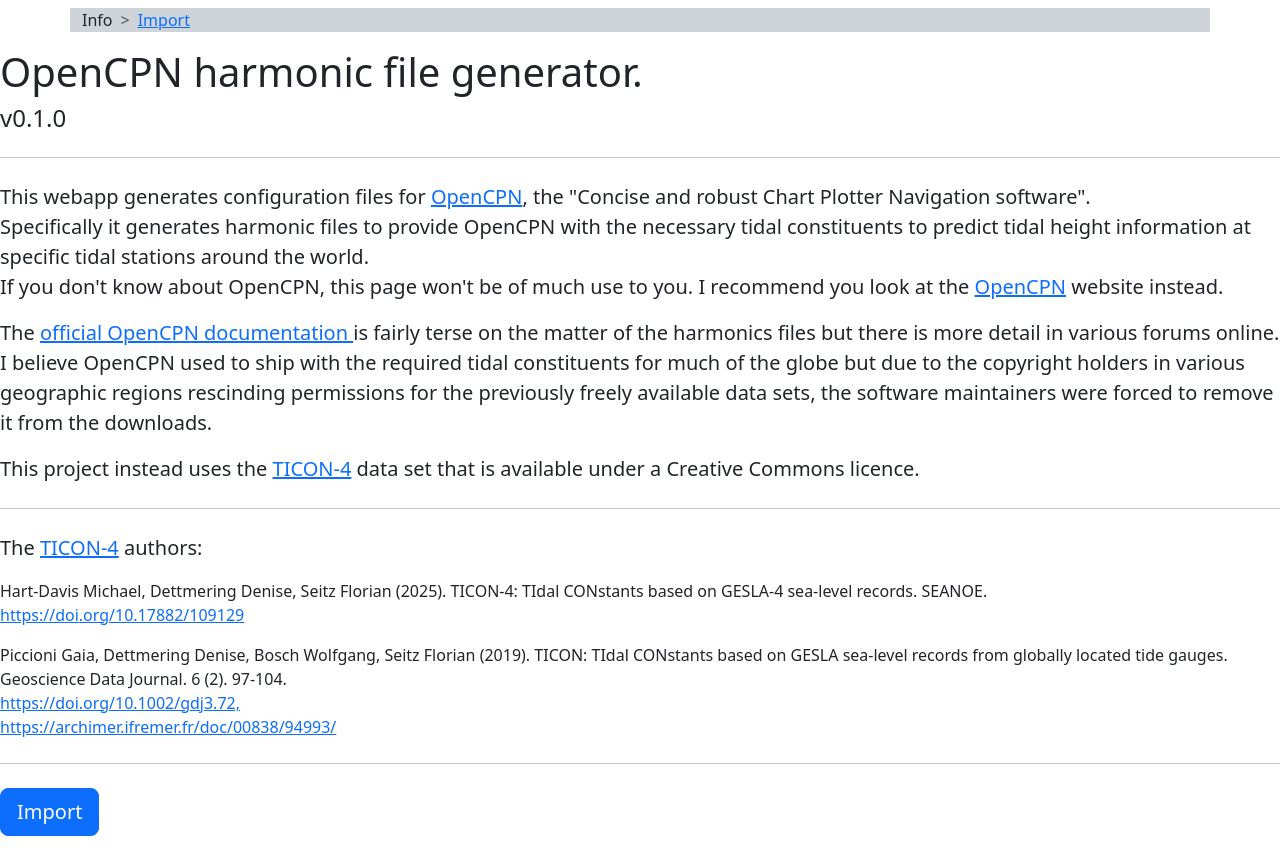
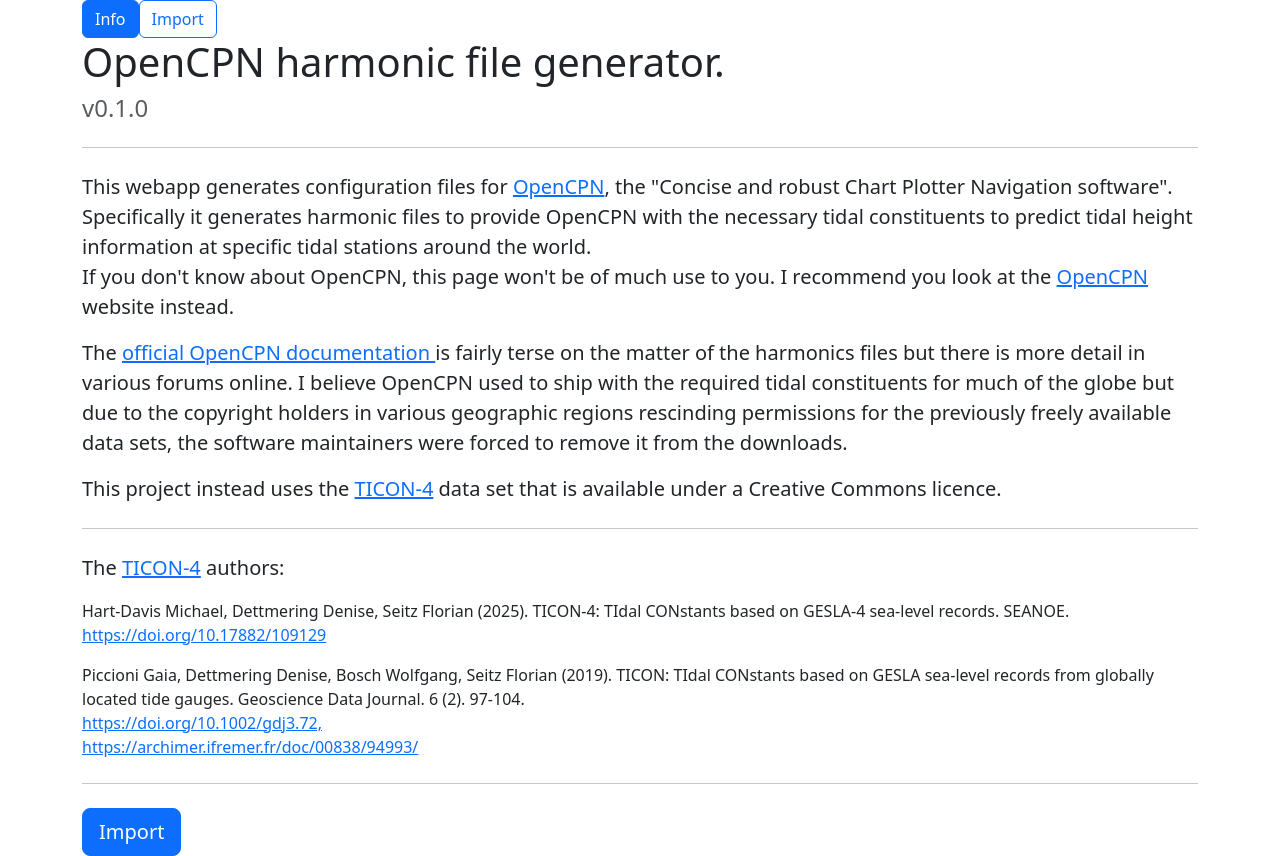
Before and after one commit to mrdunk/OpenCPN_harmonics_chooser, a website built with Parcel: page src/index.html in a window 1280 px wide. Built offline with nearby package versions, Linux system fonts and the light colour scheme.

Commit message:
Swapped main menu for radio buttons.

```diff
--- a/src/config.ts
+++ b/src/config.ts
@@ -83,7 +83,18 @@
     return;
   }
   form_div.empty();
-  form_div.html("<b>Loading countries....</b>");
+  let placeholder = "";
+  placeholder += "<p><b>Loading countries....</b></p>";
+  placeholder += "<p class='card-text placeholder-glow'>";
+  placeholder += "<span class='placeholder col-10'>test</span>";
+  placeholder += "<span class='placeholder col-10'>test</span>";
+  placeholder += "<span class='placeholder col-10'>test</span>";
+  placeholder += "<span class='placeholder col-10'>test</span>";
+  placeholder += "<span class='placeholder col-10'>test</span>";
+  placeholder += "<span class='placeholder col-10'>test</span>";
+  placeholder += "</p>";
+  placeholder += "<p></p>";
+  form_div.html(placeholder);
 }
 
 export function display_countries(country_details) {
--- a/src/index.html
+++ b/src/index.html
@@ -11,6 +11,8 @@
     <link
       rel="stylesheet"
       href="https://cdn.jsdelivr.net/npm/bootstrap@5.3.8/dist/css/bootstrap.min.css"
+      integrity="sha384-sRIl4kxILFvY47J16cr9ZwB07vP4J8+LH7qKQnuqkuIAvNWLzeN8tE5YBujZqJLB"
+      crossorigin="anonymous"
     />
 
     <title>OpenCPN harmonic file generator.</title>
@@ -28,19 +30,22 @@
       integrity="sha384-ApNbgh9B+Y1QKtv3Rn7W3mgPxhU9K/ScQsAP7hUibX39j7fakFPskvXusvfa0b4Q"
       crossorigin="anonymous"
     ></script>
-    <script src="https://cdn.jsdelivr.net/npm/bootstrap@5.3.8/dist/js/bootstrap.min.js"></script>
+    <script
+      src="https://cdn.jsdelivr.net/npm/bootstrap@5.3.8/dist/js/bootstrap.min.js"
+      integrity="sha384-G/EV+4j2dNv+tEPo3++6LCgdCROaejBqfUeNjuKAiuXbjrxilcCdDz6ZAVfHWe1Y"
+      crossorigin="anonymous"
+    ></script>
 
-
-    <div class="bg-dark-subtle container sticky-top">
-      <div class="menu">
-        <nav style="--bs-breadcrumb-divider: '>';" class="my-2">
-          <ul class="breadcrumb"></ul>
-        </nav>
-      </div>
+    <div class="container sticky-top">
+      <div
+        class="btn-group menu"
+        role="group"
+        aria-label="Basic radio toggle button group"
+      ></div>
     </div>
 
     <div id="page-loading" class="d-none">
-      <div class="jumbotron">
+      <div class="container">
         <h1>OpenCPN harmonic file generator.</h1>
         <h4 title="sw_version"></h4>
         <hr class="my-4" />
@@ -53,9 +58,9 @@
     </div>
 
     <div id="page-info" class="d-none">
-      <div class="jumbotron">
+      <div class="container">
         <h1>OpenCPN harmonic file generator.</h1>
-        <h4 title="sw_version"></h4>
+        <h4 title="sw_version" class="text-body-secondary"></h4>
         <hr class="my-4" />
         <p class="lead">
           This webapp generates configuration files for
@@ -123,7 +128,7 @@
     </div>
 
     <div id="page-import" class="d-none">
-      <div class="jumbotron">
+      <div class="container">
         <p class="lead">Select downloaded data files to import.</p>
         <input
           type="file"
--- a/src/index.ts
+++ b/src/index.ts
@@ -27,6 +27,7 @@
 
   /* Will disable all pages except the one matching the URLs hash value. */
   static hashchange() {
+    console.log(`Hash change: ${window.location.hash}`);
     for (const page of PageBase.all_pages) {
       if (window.location.hash === `#${page.hash}`) {
         page.enable_page();
@@ -35,7 +36,7 @@
   }
 
   /* To be called immediately after instantiating this class. */
-  setup() {
+  public setup() {
     PageBase.all_pages.push(this);
 
     this.populate_menu();
@@ -45,26 +46,30 @@
 
   /* Add this page's entry to the breadcrumb menu. */
   private populate_menu() {
-    console.log("populate_menu", this.name, this.index, this.hash);
+    const element_menu = $("div.menu");
+    let menu_element = element_menu.find(`div#menu-element-${this.index}`);
 
-    const element_menu = $("div.menu ul");
-    let menu_button = element_menu.find(`li#menu-button-${this.index}`);
-    if (menu_button.length) {
+    if (menu_element.length) {
       // Button already exists.
       return this;
     }
 
-    menu_button = $(`<li>${this.name}</li>`).attr(
-      "id",
-      `menu-button-${this.index}`,
+    menu_element = $(`<div id="menu-element-${this.index}"></div>`);
+    const menu_button = $(
+      `<input type="radio" class="btn-check" name="main-menu" id="menu-button-${this.index}" autocomplete="off"></input>`,
     );
-    menu_button.addClass("breadcrumb-item");
-    if (!this.button_visible) {
-      menu_button.addClass("d-none");
-    }
+    const menu_label = $(
+      `<label class="btn btn-outline-primary" for="menu-button-${this.index}">${this.name}</label>`,
+    );
+    menu_element.append(menu_button);
+    menu_element.append(menu_label);
+
+    menu_button.on("change", (event) => {
+      window.location.hash = `#${this.hash}`;
+    });
 
     let previous_child = null;
-    for (const child of element_menu.children()) {
+    for (const child of element_menu.children("div")) {
       const child_index = Number(child.id.split("-")[2]);
       if (child_index >= this.index) {
         break;
@@ -73,42 +78,28 @@
     }
     if (previous_child === null) {
       // No other button exists yet.
-      element_menu.append(menu_button[0]);
+      element_menu.append(menu_element[0]);
     } else {
       // Insert button after next lowest index.
-      previous_child.after(menu_button[0]);
+      previous_child.after(menu_element[0]);
     }
+
+    this.show_button(this.button_visible);
     return this;
   }
 
   /* Make this page's breadcrumb button the active one. */
   private enable_button() {
-    // Disable other buttons.
-    for (const page of PageBase.all_pages) {
-      page.disable_button();
-    }
-
-    // Set this page's button as the active one.
-    const button = $(`li#menu-button-${this.index}`);
-    button.html(`${this.name}`);
-    button.removeClass("active");
-    button.addClass("hidden");
-    button.addClass("breadcrumb-item");
-    return this;
-  }
-
-  private disable_button() {
-    const button = $(`li#menu-button-${this.index}`);
-    button.html(`<a href="#${this.hash}">${this.name}</a>`);
-    button.removeClass("hidden");
-    button.addClass("active");
-    button.addClass("breadcrumb-item");
+    const button = $(`input#menu-button-${this.index}`);
+    console.log(button);
+    button.prop("checked", true);
     return this;
   }
 
   // Display this page's main HTML div.
   // This method can be extended to add further functionally for the inherited pages.
   private enable_page() {
+    console.log("base.enable_page");
     this.enable_button();
     $("div[id^='page-']").addClass("d-none");
     $(`div#${this.hash}`).removeClass("d-none");
@@ -116,17 +107,22 @@
   }
 
   public show_button(state: boolean) {
+    console.log(state, this.button_visible);
     this.button_visible = state;
+    console.log(state, this.button_visible);
     if (state) {
-      $(`li#menu-button-${this.index}`).removeClass("d-none");
+      console.log("showing:", this.hash);
+      $(`div#menu-element-${this.index}`).removeClass("d-none");
     } else {
-      $(`li#menu-button-${this.index}`).addClass("d-none");
+      console.log("hiding:", this.hash);
+      $(`div#menu-element-${this.index}`).addClass("d-none");
     }
     return this;
   }
 
   // Some pages should hide links to other pages, further in the process.
   private enable_links(state: boolean) {
+    console.log("enable_links", state);
     for (const page of PageBase.all_pages) {
       if (state) {
         if (this.turn_on.includes(page.hash)) {
```
Also changed, not shown: dist/index.html.
